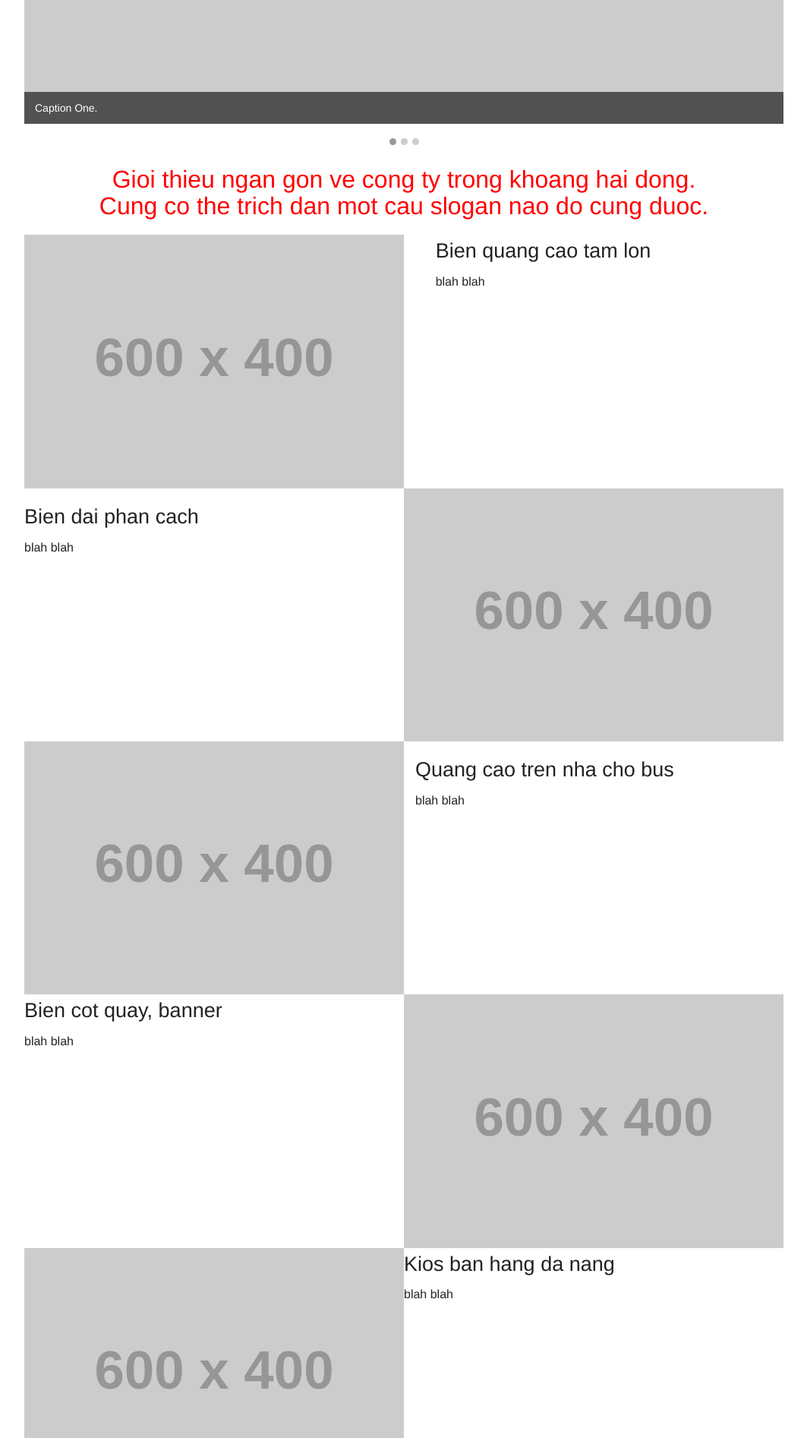
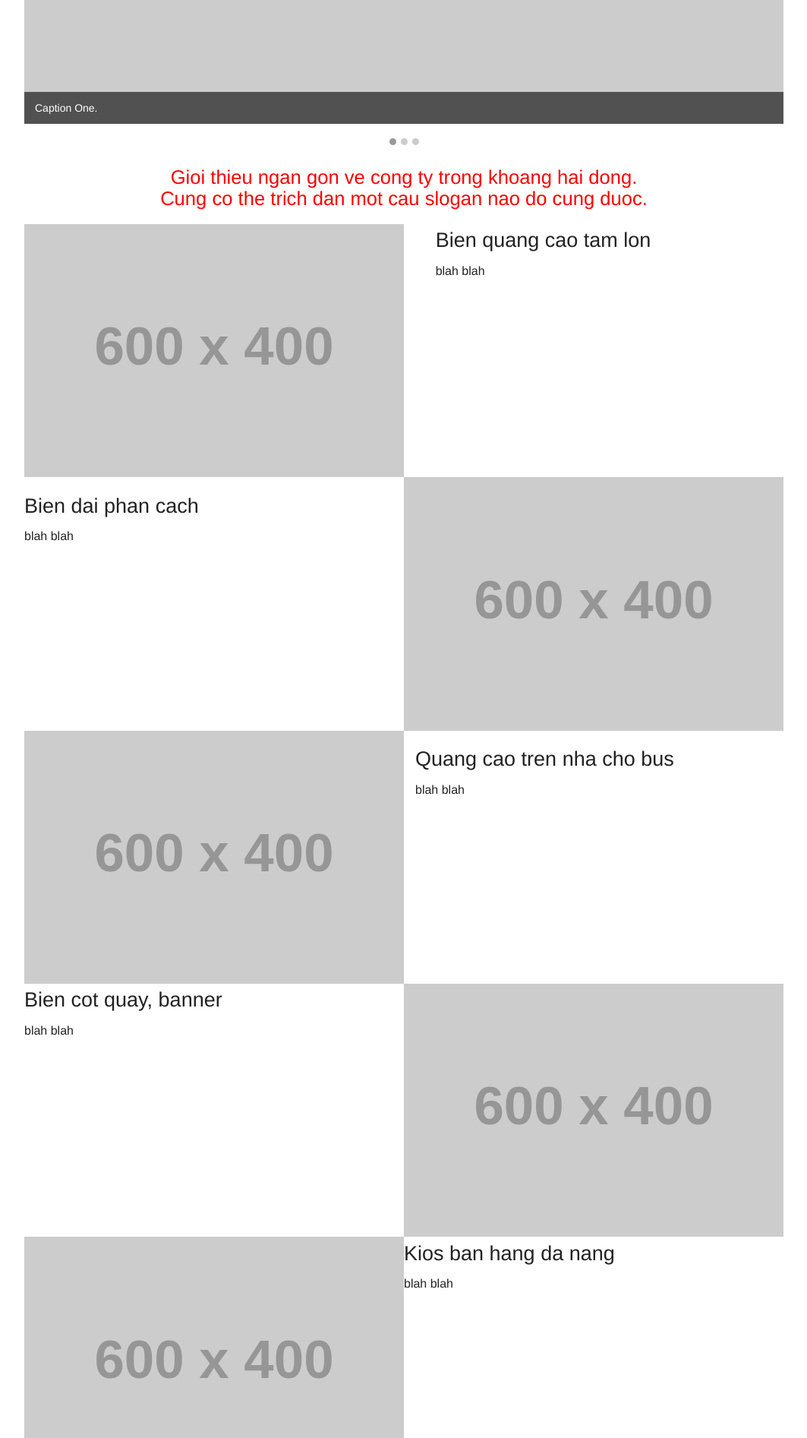
Before and after one commit to haviet/static-on-foundation, a Jekyll site: the page built from index.html, in a window 1280 px wide. Shown: the part 427-2320 px from the top of the page at 76% size, without its empty margins (108-1171 px from the left). Built offline with Jekyll 4.4.1, drawn with Linux system fonts in a browser that asks for light colours.

Commit message:
Update custom.css

```diff
--- a/css/custom.css
+++ b/css/custom.css
@@ -3,6 +3,6 @@ nav {margin-top: 2em;}
 img.hvlogo {width: 280px; margin-left: -0.2em;}
 
 p.introtext {text-align:center; line-height:1.1em;}
-p.bigtext {font-size:2em; color:red;}
+p.bigtext {font-size:1.6em; color:red;}
 
 div.home-left-content {padding: 0 2em; }
```
